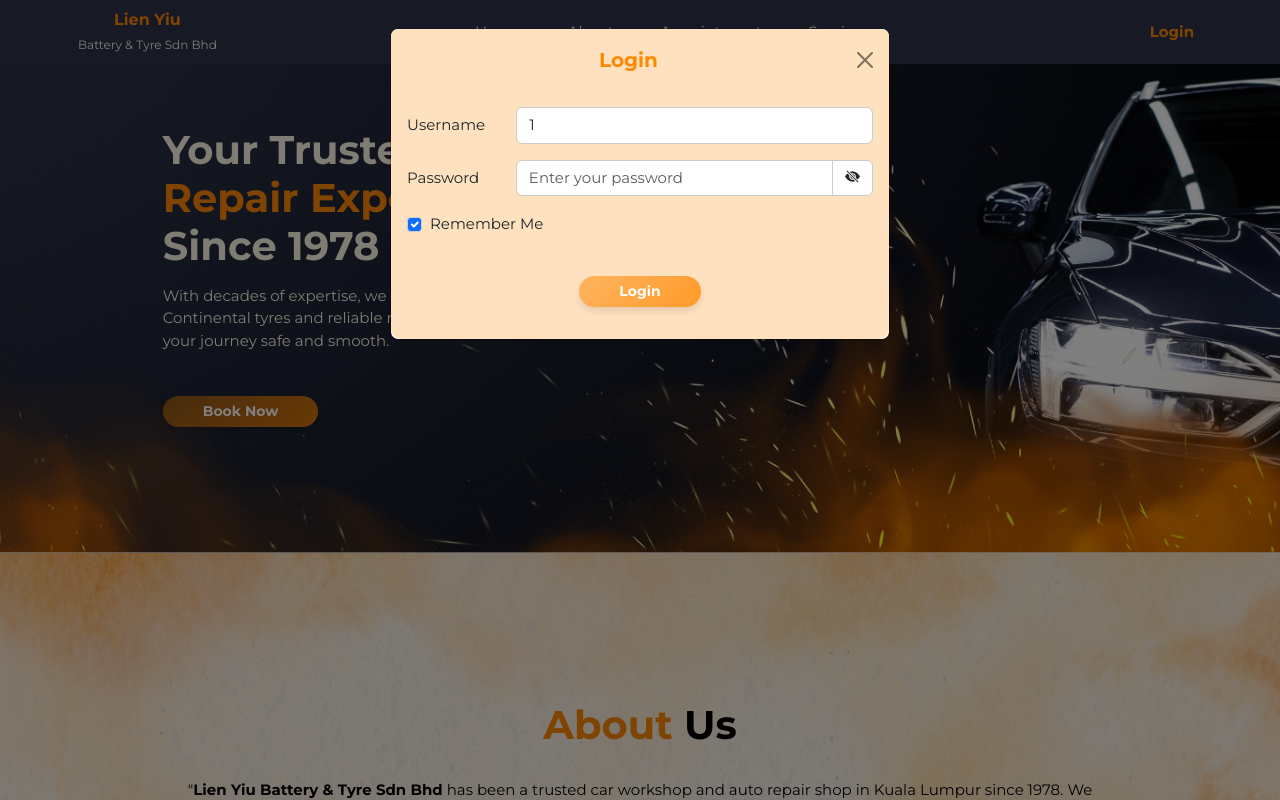
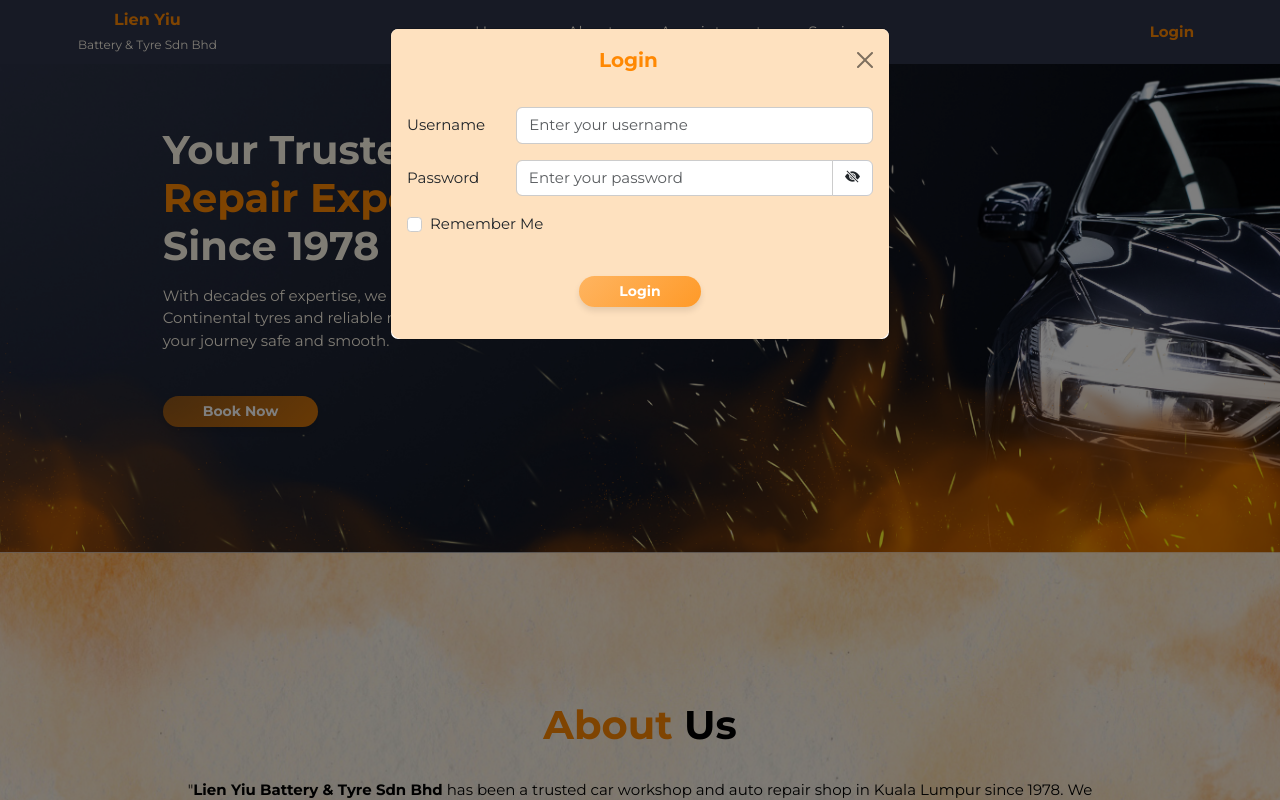
Before and after one commit to lapinChanceux/Spat-Project-Lien-Yiu, a PHP site: page /index.php in a window 1280 px wide, after a click on "Login". Run offline with PHP 8.4, Linux system fonts and the light colour scheme; the visitor is signed in with stand-in values (Sample User, id 1); data comes from the database, SQL or seed files in the repository.

Commit message:
Revert commit

```diff
--- a/Views/template/header.phtml
+++ b/Views/template/header.phtml
@@ -67,10 +67,7 @@
         </div>
     </div>
 </nav>
-<?php
-$username = isset($_COOKIE["username"]) ? $_COOKIE["username"] : "";
-$password = isset($_COOKIE["password"]) ? $_COOKIE["password"] : "";
-?>
+
 <!-- Modal: Login -->
 <div class="modal fade" id="loginModal" tabindex="-1" aria-labelledby="loginModalLabel" aria-hidden="true">
     <div class="modal-dialog">
@@ -84,26 +81,26 @@ $password = isset($_COOKIE["password"]) ? $_COOKIE["password"] : "";
                     <!-- Username Field -->
                     <div class="mb-3 d-flex align-items-center">
                         <label for="username" class="form-label me-3 login field-login-username">Username</label>
-                        <input type="text" class="form-control" id="username" name="username" value="<?php echo htmlspecialchars($username); ?>"
+                        <input type="text" class="form-control" id="username" name="username"
                                placeholder="Enter your username" required>
                     </div>
                     <!-- Password Field with Icon -->
                     <div class="mb-3 d-flex align-items-center">
                         <label for="password" class="form-label me-3 login field-login-password">Password</label>
                         <div class="input-group">
-                            <input type="password" class="form-control" id="password" name="password" value="<?php echo htmlspecialchars($password); ?>"
+                            <input type="password" class="form-control" id="password" name="password"
                                    placeholder="Enter your password" required>
                             <span class="input-group-text toggle-password" id="togglePassword"><i class="bi-eye-slash-fill pass-icon"></i></span>
                         </div>
                     </div>
                     <!-- Remember Me Checkbox -->
                     <div class="mb-3 form-check d-flex align-items-center">
-                        <input type="checkbox" class="form-check-input" id="rememberMe" name="rememberMe" value="1" <?php echo $username ? 'checked' : ''; ?>>
+                        <input type="checkbox" class="form-check-input" id="rememberMe" name="rememberMe">
                         <label class="form-check-label ms-2" for="rememberMe">Remember Me</label>
                     </div>
                     <!-- Submit Button -->
                     <div class="text-center mt-4">
-                        <button type="submit" class="btn btn-primary btn-sm custom-button mt-3 mb-3" name="login">Login</button>
+                        <button type="submit" class="btn btn-primary btn-sm custom-button mt-3 mb-3">Login</button>
                     </div>
                 </form>
             </div>
@@ -121,7 +118,7 @@ $password = isset($_COOKIE["password"]) ? $_COOKIE["password"] : "";
             </div>
             <div class="modal-body">
                 <div class="text-center">
-                    <p class="text-danger" id="loginFailedModalBody">Wrong username or password. Please try again.</p>
+                    <p class="text-danger">Wrong username or password. Please try again.</p>
                 </div>
                 <div class="text-center mt-4">
                     <button type="button" class="btn btn-primary btn-sm custom-button mt-3 mb-3" data-bs-dismiss="modal">Close</button>
```
